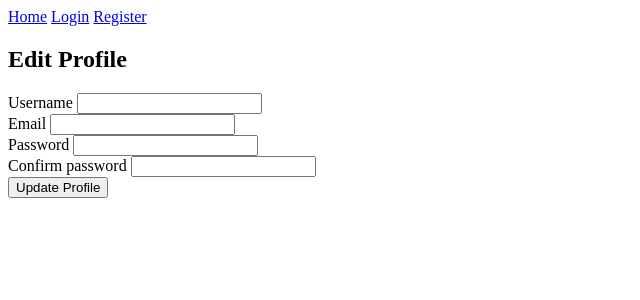
After one commit to sabir116rus/VD07, a Python web app: template app/templates/edit_profile.html in a window 1280 px wide. The commit adds this page. Shown: the top 300 px of the page, without its empty margins (0-640 px from the left). Run offline with Jinja, Linux system fonts and the light colour scheme; the template is opened without the code that fills it, so the values that code supplies are empty, except form fields; form fields are guessed from the names that the template uses.

Commit message:
Add Edit Profile

```diff
--- a/app/templates/account.html
+++ b/app/templates/account.html
@@ -6,4 +6,5 @@
 
 {% block content %}
 <h1>Это страница вашего аккаунта</h1>
+<a href="{{ url_for('edit_profile') }}">Редактировать профиль</a>
 {% endblock %}
--- a/app/templates/base.html
+++ b/app/templates/base.html
@@ -14,12 +14,14 @@
         <a href="{{ url_for('home') }}">Home</a>
         {% if current_user.is_authenticated %}
             <a href="{{ url_for('account') }}">Account</a>
+            <a href="{{ url_for('edit_profile') }}">Edit Profile</a> <!-- Добавлено -->
             <a href="{{ url_for('logout') }}">Logout</a>
         {% else %}
             <a href="{{ url_for('login') }}">Login</a>
             <a href="{{ url_for('register') }}">Register</a>
         {% endif %}
     </nav>
+
 
     <div>
         {% with messages = get_flashed_messages(with_categories=true) %}
--- /dev/null
+++ b/app/templates/edit_profile.html
@@ -0,0 +1,25 @@
+{% extends "base.html" %}
+
+{% block content %}
+    <h2>Edit Profile</h2>
+    <form method="POST" action="">
+        {{ form.hidden_tag() }}
+        <div class="form-group">
+            {{ form.username.label(class="form-label") }}
+            {{ form.username(class="form-control") }}
+        </div>
+        <div class="form-group">
+            {{ form.email.label(class="form-label") }}
+            {{ form.email(class="form-control") }}
+        </div>
+        <div class="form-group">
+            {{ form.password.label(class="form-label") }}
+            {{ form.password(class="form-control") }}
+        </div>
+        <div class="form-group">
+            {{ form.confirm_password.label(class="form-label") }}
+            {{ form.confirm_password(class="form-control") }}
+        </div>
+        <button type="submit" class="btn btn-primary">Update Profile</button>
+    </form>
+{% endblock %}
```
Also changed, not shown: app/forms.py (+17 -0 lines), app/routes.py (+18 -0 lines).
